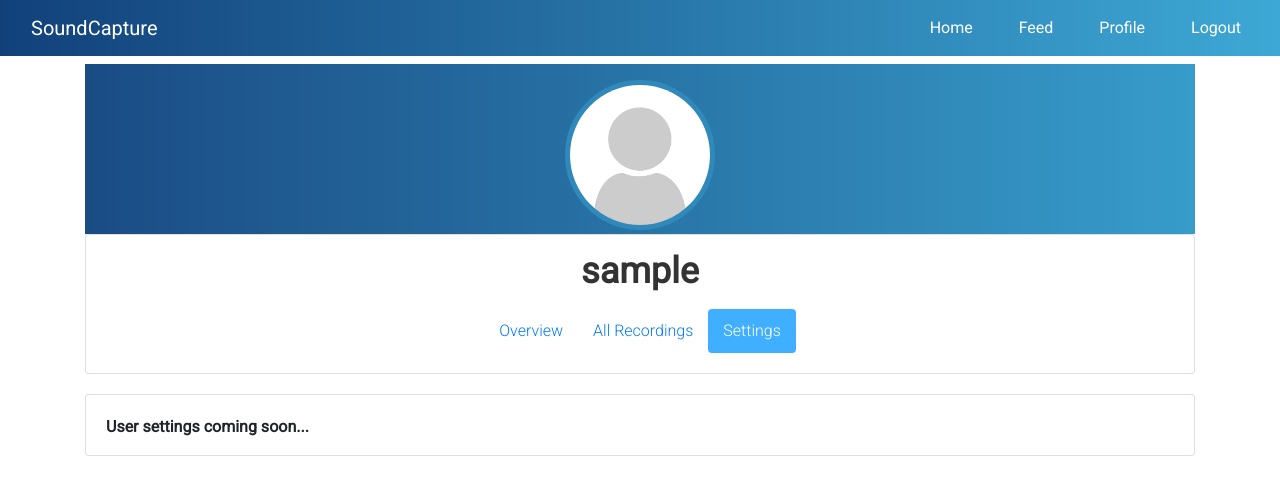
After one commit to lps116/radio_recording_app, a Django app: a page that uses account/templates/account/settings.html in a window 1280 px wide. The commit adds this page. Shown: the top 495 px of the page. Run offline with Django 3.2, Linux system fonts and the light colour scheme; the visitor is signed in with stand-in values (Sample User, id 1); parts of the project's set-up code (start-up, migrations or seed data) failed here and were passed over; some libraries are stand-ins or nearby versions.

Commit message:
all recordings page ststyle made

```diff
--- /dev/null
+++ b/account/templates/account/settings.html
@@ -0,0 +1,47 @@
+{% extends 'base.html' %}
+{% load static %}
+{% load crispy_forms_tags %}
+
+{% block content %}
+
+<!-- https://www.bootdey.com/snippets/view/bs4-social-about -->
+<section class="mt-2">
+  <div class="container">
+    <div class="img" style=" background-image:linear-gradient(to right, #1A4C84, #379CCA);
+    height: 170px;background-size: cover;"></div>
+    <div class="card social-prof">
+      <div class="card-body">
+        <div class="wrapper">
+          <img src="{% static 'images/profile_picture.png' %}" alt="" class="user-profile">
+          <h3>{{user.username}}</h3>
+          <p></p>
+        </div>
+        <div class="row ">
+          <div class="col-lg-12">
+            <ul class=" nav nav-tabs justify-content-center s-nav">
+              <li><a href="{% url 'profile' username=request.user.username %}">Overview</a></li>
+              <li><a href="{% url 'myrecordings' username=request.user.username %}">All Recordings</a></li>
+              <li><a class="active" href="{% url 'settings' username=request.user.username %}">Settings</a></li>
+            </ul>
+          </div>
+        </div>
+      </div>
+    </div>
+  </div>
+</section>
+
+
+<div class="container">
+  <div class="row">
+    <div class="col-md-12">
+      <div class="card">
+        <div class="card-body pb-0">
+          <p><strong>User settings coming soon...</strong></p>
+        </div>
+      </div>
+    </div>
+  </div>
+</div>
+
+
+{% endblock %}
--- a/account/urls.py
+++ b/account/urls.py
@@ -2,5 +2,7 @@ from django.urls import path
 from . import views
 
 urlpatterns = [
-  path('<slug:username>/', views.account_view, name='profile'),
+  path('', views.account_view, name='profile'),
+  path('myrecordings/', views.recordings_view, name='myrecordings'),
+  path('settings/', views.settings_view, name='settings')
 ]
--- a/account/views.py
+++ b/account/views.py
@@ -58,3 +58,18 @@ def account_view(response, username):
     return render(response, 'account/profile.html', context)
   else:
     return render(response, 'account/profile.html', context)
+
+@login_required(login_url='/login/')
+def recordings_view(response, username):
+  user = User.objects.get(username=username)
+  recordings = user.recordings.order_by('-end_datetime')
+  context = {
+  "recordings" : recordings,
+  }
+  return render(response, 'account/my_recordings.html', context)
+
+
+@login_required(login_url='/login/')
+def settings_view(response, username):
+  context = {}
+  return render(response, 'account/settings.html', context)
--- a/radio_app/urls.py
+++ b/radio_app/urls.py
@@ -26,7 +26,7 @@ urlpatterns = [
     path('', include("django.contrib.auth.urls")),
     path('register/', register_views.registration_view, name='register'),
     path('recordings/', include("recordings.urls")),
-    path('', include("account.urls")),
+    path('<slug:username>/', include("account.urls")),
 ]
 
 urlpatterns += static(settings.MEDIA_URL, document_root=settings.MEDIA_ROOT)
--- a/recordings/templates/recordings/index.html
+++ b/recordings/templates/recordings/index.html
@@ -19,7 +19,6 @@
               <button type="submit" value="Search" class="btn btn-primary mt-2">Search</button>
             </form>
           <hr>
-
           <p><strong>Filter by Station & Topic</strong></p>
           <form method="GET">
             {{recording_filter.form|crispy}}
@@ -54,7 +53,8 @@
                   <div class="media">
                     <i class="fa fa-check pull-left text-success"></i>
                     <div class="media-body">
-                      <strong>{{recording.user.username}}</strong> on <strong>{{recording.radio_station.name}}</strong> <span class="label label-danger">{{recording.title}}</span><span class="number pull-right">{{recording.start_datetime}}</span>
+                      <strong><a href="{% url 'profile' username=recording.user.username %}">{{recording.user.username}}</a></strong> on <strong>{{recording.radio_station.name}}</strong> <span class="label label-danger">{{recording.title}}</span><span class="number pull-right">{{recording.start_datetime}}</span>
+                      <hr>
                       {% if not recording.description %}
                       <p class="info"></p>
                       {% else %}
--- a/recordings/views.py
+++ b/recordings/views.py
@@ -8,8 +8,6 @@ from .filters import RecordingFilter
 def recordings_index(response):
   recordings = Recording.objects.filter(status="complete", public=True).order_by('-end_datetime')
   popular_tags = Tag.objects.annotate(recordings_count=Count('recordings')).order_by('-recordings_count')[:10]
-
-  print(response.GET)
 
   recording_filter = RecordingFilter(response.GET, queryset=recordings)
   recordings = recording_filter.qs
--- a/static/css/base.css
+++ b/static/css/base.css
@@ -228,10 +228,7 @@ body {
   border-radius: 0px;
 }
 
-
-/*HOMEPAGE BACKGROUND*/
-
-.fa-spinner {
-  font-size: 4em;
-  margin: 1rem;
+hr {
+  margin-top: 0px !important;
+  margin-bottom: 0px !important;
 }
```
Also changed, not shown: account/templates/account/my_recordings.html (added, +91 -0 lines), account/templates/account/profile.html (+4 -3 lines), 1 other file.
